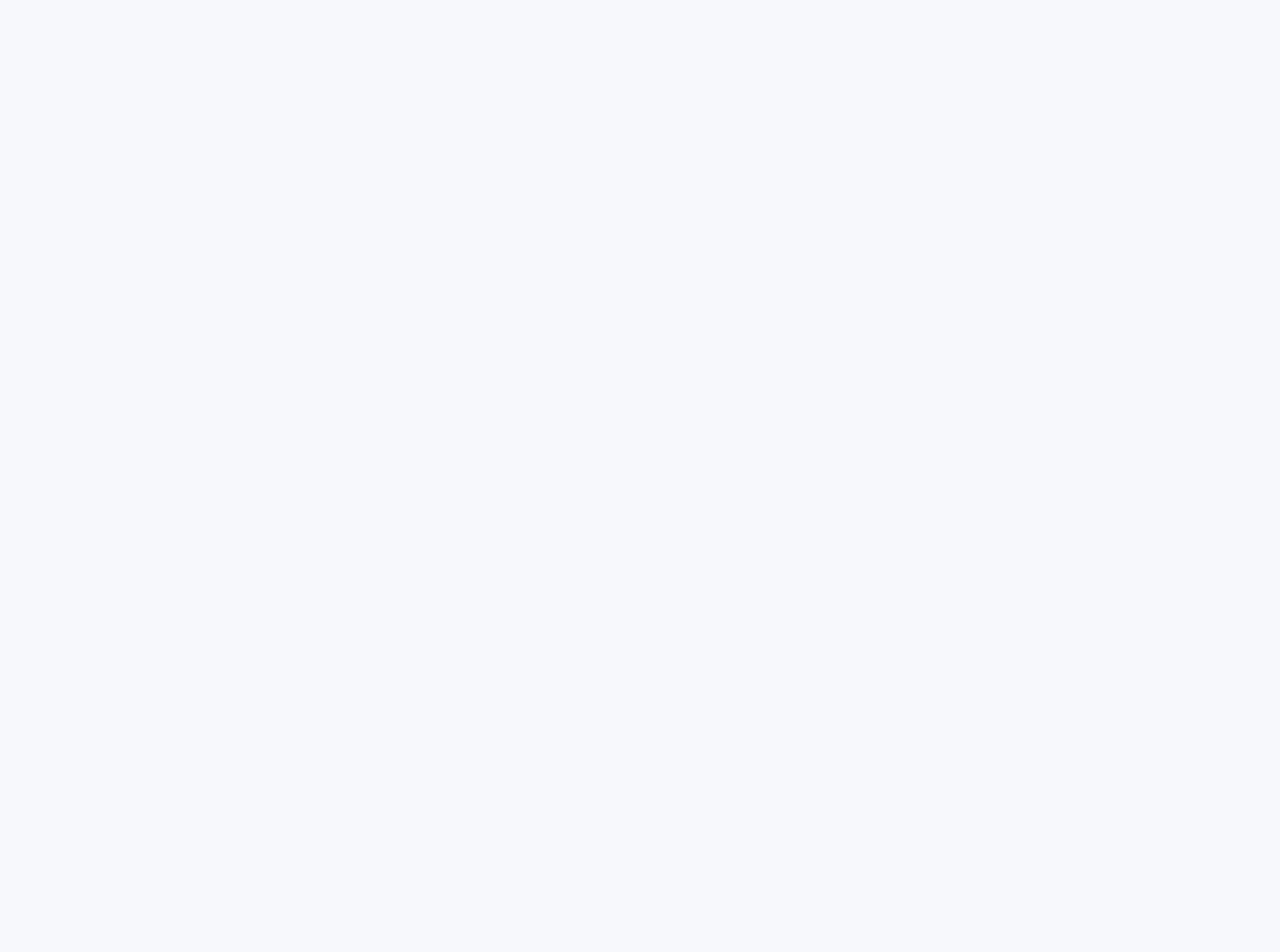
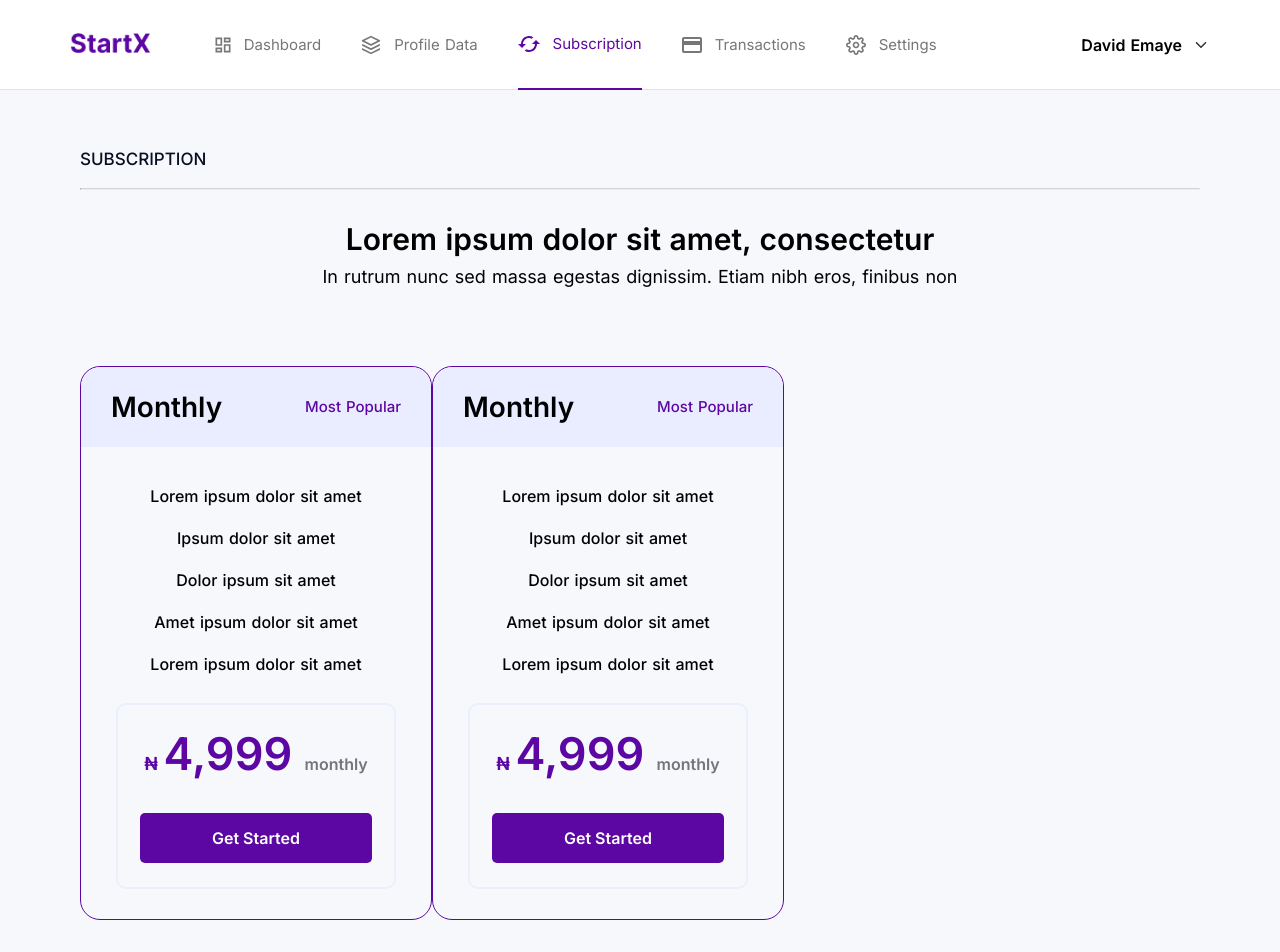
Before and after one commit to Emodot/startx, a Nuxt app: page /subscription in a window 1280 px wide. Before the commit this address had no page. Shown: the top 952 px of the page. Before the commit the page ends 800 px from the top, so only its background shows below. Built offline with nearby package versions, Linux system fonts and the light colour scheme.

Commit message:
started building subscription page

```diff
--- /dev/null
+++ b/pages/subscription.vue
@@ -0,0 +1,183 @@
+<template>
+  <div class="container">
+    <p class="page-title">
+      SUBSCRIPTION
+    </p>
+    <hr class="grey-line">
+    <div class="inner">
+      <p class="head">
+        Lorem ipsum dolor sit amet, consectetur
+      </p>
+      <p class="sub-head">
+        In rutrum nunc sed massa egestas dignissim. Etiam nibh eros, finibus non
+      </p>
+      <div class="plans">
+        <div class="plan">
+          <div class="plan-top">
+            <p class="plan-name">
+              Monthly
+            </p>
+            <p class="popular">
+              Most Popular
+            </p>
+          </div>
+          <p class="points">
+            Lorem ipsum dolor sit amet
+          </p>
+          <p class="points">
+            Ipsum dolor sit amet
+          </p>
+          <p class="points">
+            Dolor ipsum  sit amet
+          </p>
+          <p class="points">
+            Amet ipsum dolor sit amet
+          </p>
+          <p class="points">
+            Lorem ipsum dolor sit amet
+          </p>
+          <div class="price-box">
+            <p class="price">
+              <span class="naira">₦ </span>4,999 <span class="month">monthly</span>
+            </p>
+            <div class="price-btn">
+              <button>Get Started</button>
+            </div>
+          </div>
+        </div>
+        <div class="plan">
+          <div class="plan-top">
+            <p class="plan-name">
+              Monthly
+            </p>
+            <p class="popular">
+              Most Popular
+            </p>
+          </div>
+          <p class="points">
+            Lorem ipsum dolor sit amet
+          </p>
+          <p class="points">
+            Ipsum dolor sit amet
+          </p>
+          <p class="points">
+            Dolor ipsum  sit amet
+          </p>
+          <p class="points">
+            Amet ipsum dolor sit amet
+          </p>
+          <p class="points">
+            Lorem ipsum dolor sit amet
+          </p>
+          <div class="price-box">
+            <p class="price">
+              <span class="naira">₦ </span>4,999 <span class="month">monthly</span>
+            </p>
+            <div class="price-btn">
+              <button>Get Started</button>
+            </div>
+          </div>
+        </div>
+      </div>
+    </div>
+  </div>
+</template>
+
+<script>
+export default {
+  layout: 'MainLayout'
+
+}
+</script>
+
+<style scoped>
+.container {
+  padding: 50px 5rem;
+}
+
+.head {
+  text-align: center;
+  font-size: 30px;
+  font-weight: 600;
+}
+
+.sub-head {
+  text-align: center;
+  font-size: 18px;
+  margin-top: 20px;
+}
+
+.plans {
+  margin-top: 5rem;
+  display: flex;
+}
+
+.plan {
+  border: 1px solid #5C07A3;
+  width: 22rem;
+  border-radius: 20px;
+}
+.plan-top {
+  background-color: #eaedff;
+  display: flex;
+  justify-content: space-between;
+  align-items: center;
+  padding: 0 30px;
+  height: 5rem;
+  margin-bottom: 40px;
+  border-radius: 20px 20px 0 0;
+}
+.plan-name {
+  font-size: 28px;
+  font-weight: 600;
+}
+
+.popular {
+  color: #5C07A3;
+  font-size: 15px;
+  font-weight: 500;
+}
+
+.points {
+  text-align: center;
+  font-weight: 500;
+  margin-bottom: 24px;
+}
+
+.price-box {
+  border: 2px solid #ecefff;
+  width: 80%;
+  margin: 30px auto;
+  padding: 0 22px;
+  border-radius: 10px;
+}
+
+.price {
+  color: #5C07A3;
+  font-weight: 600;
+  font-size: 45px;
+  text-align: center;
+  margin: 40px 0;
+}
+
+.naira {
+  font-size: 18px;
+  font-weight: 600;
+}
+
+.month {
+  color: #74757B;
+  font-weight: 600;
+}
+
+.price-btn button {
+  background-color: #5C07A3;
+  color: #ffffff;
+  border: none;
+  width: 100%;
+  height: 50px;
+  border-radius: 5px;
+  font-weight: 600;
+  margin-bottom: 24px;
+}
+</style>
--- a/pages/transactions.vue
+++ b/pages/transactions.vue
@@ -1,7 +1,7 @@
 <template>
   <div class="container">
     <p class="page-title">
-      DASHBOARD
+      TRANSACTIONS
     </p>
     <hr class="grey-line">
     <div class="inner">
```
